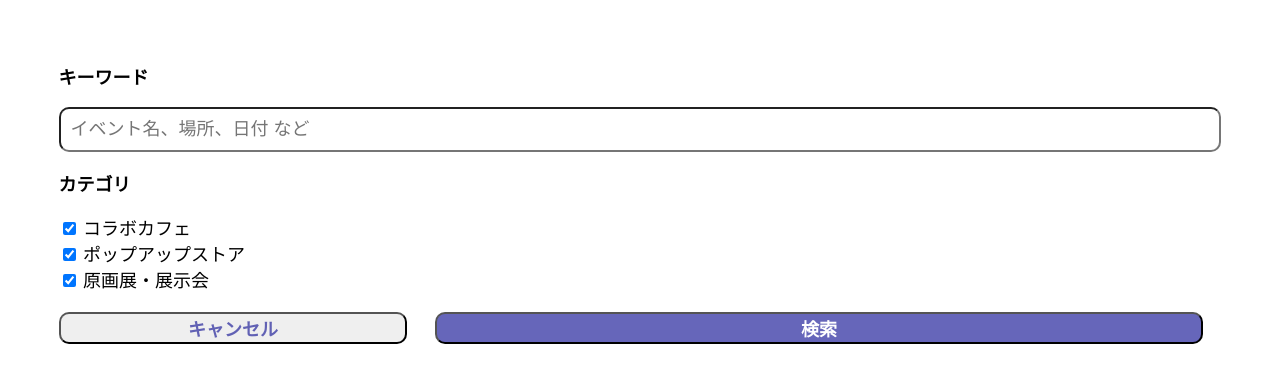
After one commit to Supa-canpas/eventr_recomender, a PHP site: page /search.php in a window 1280 px wide. The commit adds this page. Shown: the top 383 px of the page. Run offline with PHP 8.4, Linux system fonts and the light colour scheme.

Commit message:
検索ページを追加

```diff
--- /dev/null
+++ b/search.css
@@ -0,0 +1,56 @@
+@charset "UTF-8";
+
+/* html {
+    height: 100%;
+    width: 100%;
+} */
+
+/* body {
+    height: 100%;
+    width: 100%;
+} */
+
+.search_screen {
+    font-size: 18px;
+    margin: 5% auto;
+    padding: 0% 4%;
+    width: 92%;
+    /* border: solid 1px #000000; */
+}
+
+#p_keyword {
+    font-weight: bold;
+}
+
+#p_category {
+    font-weight: bold;
+}
+
+#search_keyword {
+    font-size: 18px;
+    width: 100%;
+    border-radius: 10px;
+    padding: 10px;
+}
+
+.button {
+    margin-top: 20px;
+}
+
+#btn_cancel {
+    font-size: 18px;
+    width: 30%;
+    color: rgba(3, 3, 141, 0.604);
+    font-weight: bold;
+    border-radius: 10px;
+}
+
+#btn_search {
+    font-size: 18px;
+    width: 66%;
+    margin-left: 2%;
+    color: white;
+    background-color: rgba(3, 3, 141, 0.604);
+    font-weight: bold;
+    border-radius: 10px;
+}
--- /dev/null
+++ b/search.php
@@ -0,0 +1,30 @@
+<?php
+    class SEARCH {
+        function echo_search_screen() {
+            echo<<<SEARCH
+                <link rel="stylesheet" href="search.css">
+                <div class="search_screen">
+                    <p id="p_keyword">キーワード</p>
+                    <input type="text" id="search_keyword" placeholder="イベント名、場所、日付 など">
+                    <p id="p_category">カテゴリ</p>
+                    <input type="checkbox" id="cb_cafe" name="cb_cafe" checked />
+                    <label for="cb_cafe">コラボカフェ</label>
+                    <br>
+                    <input type="checkbox" id="cb_popup" name="cb_popup" checked />
+                    <label for="cb_popup">ポップアップストア</label>
+                    <br>
+                    <input type="checkbox" id="cb_exhibition" name="cb_exhibition" checked />
+                    <label for="cb_exhibition">原画展・展示会</label>
+                    <br>
+                    <div class="button">
+                        <button id="btn_cancel">キャンセル</button>
+                        <button id="btn_search">検索</button>
+                    </div>
+                </div>
+            SEARCH;
+        }
+    }
+
+    $search = new SEARCH();
+    $search->echo_search_screen();
+?>
--- a/style.css
+++ b/style.css
@@ -1,3 +1,5 @@
+@charset "UTF-8";
+
 html { height: 100% }
 
 body { height: 100% }
```
